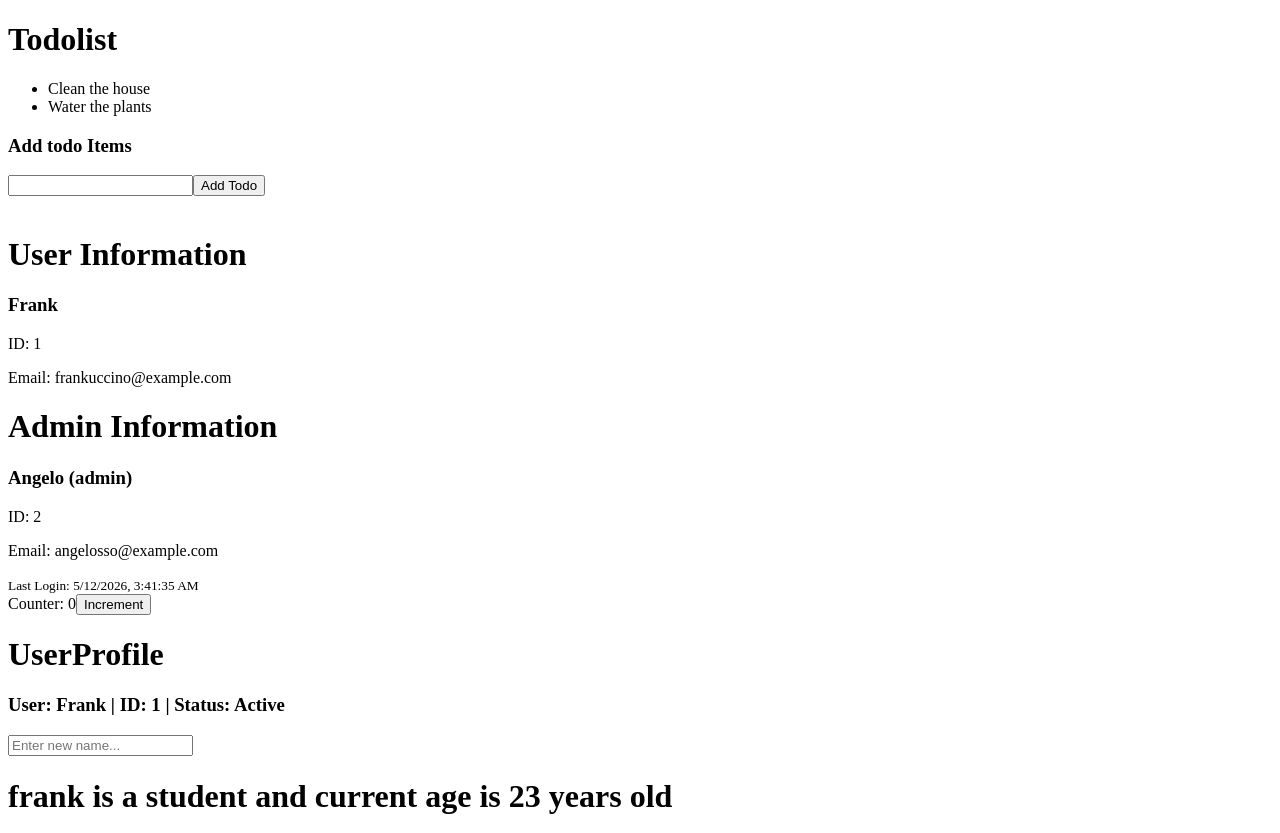
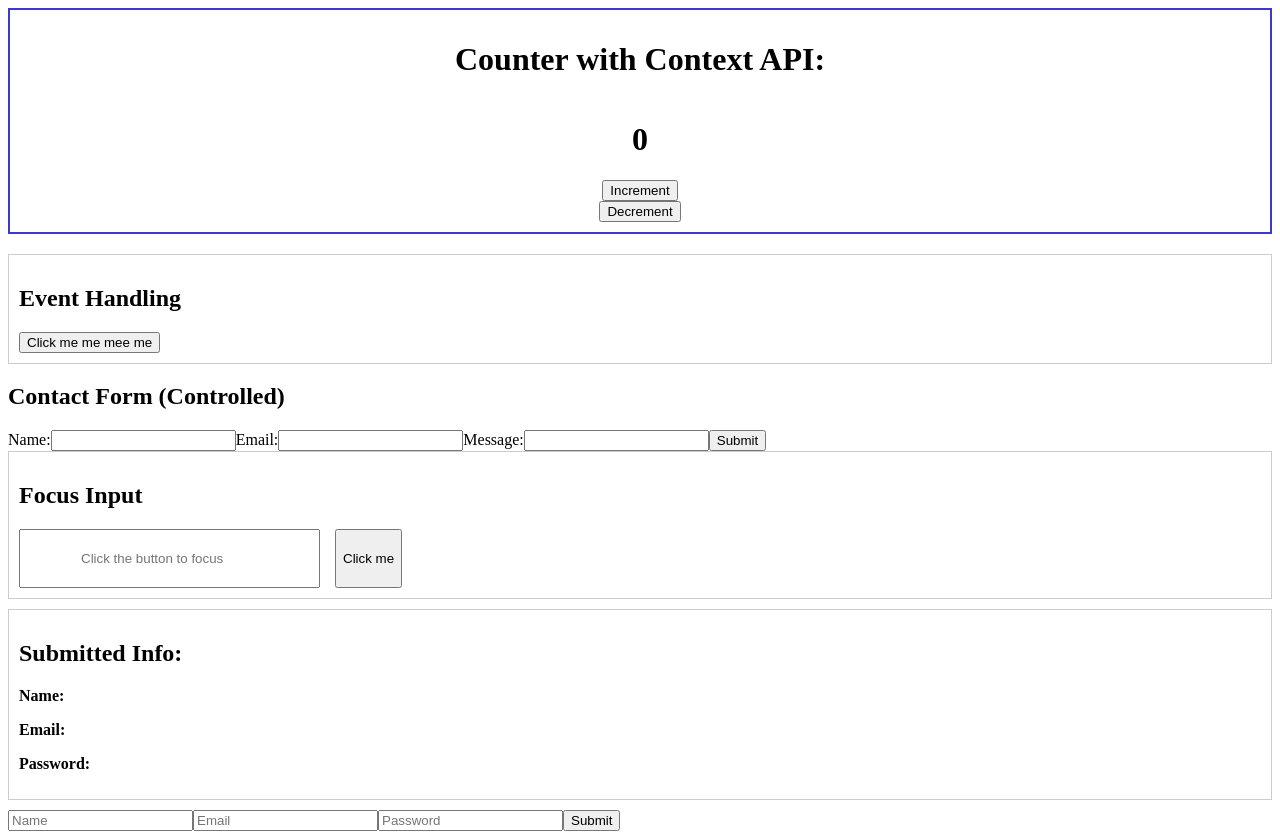
Before and after one commit to Frankuccino/react-typescript-demos, a React (Vite) app: page / in a window 1280 px wide. Shown: the top 833 px of the page. Built offline with nearby package versions, Linux system fonts and the light colour scheme.

Commit message:
feat: add TypeScript with useRef, MouseEvent, ChangeEvent, SubmitEvent,and Context API with createContext and useContext for a Context.Provider Component having children as a ReactNode

```diff
--- a/src/App.tsx
+++ b/src/App.tsx
@@ -8,6 +8,10 @@ import type { AdminInfoList, Info } from "./types";
 import UserInfo from "./components/UserInfo";
 import UserProfile from "./components/UserProfile";
 import TodoList from "./components/TodoList";
+import Form from "./components/Form";
+import FocusInput from "./components/FocusInput";
+import ContactForm from "./components/ContactForm";
+import EventHandling from "./components/EventHandling";
 
 const App = () => {
   const user: Info = {
@@ -26,17 +30,28 @@ const App = () => {
 
   return (
     <div>
+      <Counter />
+
+      <EventHandling />
+      <ContactForm />
+      <FocusInput />
+
+      <Form />
+
       <TodoList />
-      <br />
+
       <UserInfo user={user} />
       <AdminInfo admin={admin} />
       <Counter />
+
       <UserProfile />
       <User name="frank" age={23} isStudent={true} />
       <Children>
         <h1>Hello I'm passing a children and it uses the ReactNode type</h1>
       </Children>
+
       <OldPropType name="angelo" age={23} isStudent={false} />
+
       <Button
         label="Click me i'm available"
         onClick={() => alert("Button Clicked!")}
--- /dev/null
+++ b/src/components/ContactForm.tsx
@@ -0,0 +1,71 @@
+import { useState } from "react";
+
+type ContactFormState = {
+  name: string;
+  email: string;
+  message: string;
+};
+
+const ContactForm = () => {
+  // 1. Initialize state with empty strings (not null) so the inputs are always "controlled"
+  const [formData, setFormData] = useState<ContactFormState>({
+    name: "",
+    email: "",
+    message: "",
+  });
+
+  // 2. The Type Annotation for Change Events
+  // Use React.ChangeEvent and pass the specific HTML element type in brackets
+  const handleChange = (
+    e: React.ChangeEvent<HTMLInputElement | HTMLTextAreaElement>,
+  ) => {
+    const { name, value } = e.target;
+
+    // 3. Functional update to keep existing state and update the specific field
+    setFormData((prev) => ({
+      ...prev,
+      [name]: value,
+    }));
+  };
+
+  const handleSubmit = (e: React.SubmitEvent<HTMLFormElement>) => {
+    e.preventDefault();
+    console.log("Final Form Data:", formData);
+    // Submit logic here (API call, etc.)
+  };
+
+  return (
+    <section>
+      <h2>Contact Form (Controlled)</h2>
+      <form onSubmit={handleSubmit}>
+        <label>Name:</label>
+        <input
+          type="text"
+          name="name"
+          value={formData.name} // Binds the UI to the State
+          onChange={handleChange}
+        />
+
+        <label>Email:</label>
+        <input
+          type="email"
+          name="email"
+          value={formData.email}
+          onChange={handleChange}
+        />
+
+        <label>Message:</label>
+        <input
+          type="text"
+          name="message"
+          value={formData.message}
+          onChange={handleChange}
+        />
+
+        <button type="submit">Submit</button>
+      </form>
+    </section>
+  );
+};
+
+export default ContactForm;
--- a/src/components/Counter.tsx
+++ b/src/components/Counter.tsx
@@ -1,11 +1,25 @@
-import { useState } from "react";
+import { useContext } from "react";
+import { CounterContext } from "../context/CounterContext";
 
 const Counter = () => {
-  const [count, setCount] = useState<number>(0);
+  const { count, increment, decrement } = useContext(CounterContext);
+
   return (
-    <div>
-      Counter: {count}
-      <button onClick={() => setCount(count + 1)}>Increment</button>
+    <div
+      style={{
+        marginBottom: "20px",
+        border: "2px solid #3a38cd",
+        padding: 10,
+        display: "flex",
+        alignItems: "center",
+        justifyContent: "center",
+        flexDirection: "column",
+      }}
+    >
+      <h1>Counter with Context API:</h1>
+      <h1>{count}</h1>
+      <button onClick={increment}>Increment</button>
+      <button onClick={decrement}>Decrement</button>
     </div>
   );
 };
--- /dev/null
+++ b/src/components/EventHandling.tsx
@@ -0,0 +1,24 @@
+const EventHandling = () => {
+  const handleMouseEnter = (e: React.MouseEvent<HTMLDivElement>) => {
+    console.log("Mouse Entered", e.currentTarget);
+  };
+  const handleClick = (e: React.MouseEvent<HTMLButtonElement>) => {
+    console.log("Mouse Clicked", e.currentTarget);
+  };
+
+  return (
+    <div
+      onMouseEnter={handleMouseEnter}
+      style={{
+        border: "1px solid #ccc",
+        padding: "10px",
+        marginBottom: "10px",
+      }}
+    >
+      <h2>Event Handling</h2>
+      <button onClick={handleClick}>Click me me mee me </button>
+    </div>
+  );
+};
+
+export default EventHandling;
--- /dev/null
+++ b/src/components/FocusInput.tsx
@@ -0,0 +1,28 @@
+import { useRef } from "react";
+
+const FocusInput = () => {
+  const inputRef = useRef<HTMLInputElement>(null);
+
+  return (
+    <div
+      style={{
+        border: "1px solid #ccc",
+        padding: "10px",
+        marginBottom: "10px",
+      }}
+    >
+      <h2>Focus Input</h2>
+      <div style={{ display: "flex", gap: 15, width: "100%" }}>
+        <input
+          type="text"
+          placeholder="Click the button to focus"
+          ref={inputRef}
+          style={{ padding: "20px 60px" }}
+        />
+        <button onClick={() => inputRef.current?.focus()}>Click me</button>
+      </div>
+    </div>
+  );
+};
+
+export default FocusInput;
--- /dev/null
+++ b/src/components/Form.tsx
@@ -0,0 +1,73 @@
+import { useRef, useState } from "react";
+
+// Renamed to avoid name collision with the Component
+type FormFields = {
+  name: string;
+  email: string;
+  password: string;
+};
+
+const Form = () => {
+  const [submittedData, setSubmittedData] = useState<FormFields | null>(null);
+
+  // Using specific HTML types for better VS Code autocomplete
+  const nameRef = useRef<HTMLInputElement>(null);
+  const emailRef = useRef<HTMLInputElement>(null);
+  const passwordRef = useRef<HTMLInputElement>(null);
+
+  const handleSubmit = (e: React.SubmitEvent<HTMLFormElement>) => {
+    e.preventDefault();
+
+    // GUARD CLAUSE: Ensure all refs exist before proceeding
+    // This is safer than using the '!' (non-null assertion) operator
+    if (!nameRef.current || !emailRef.current || !passwordRef.current) {
+      return;
+    }
+
+    setSubmittedData({
+      name: nameRef.current.value,
+      email: emailRef.current.value,
+      password: passwordRef.current.value,
+    });
+
+    // CLEANER RESET: Resets the entire form UI at once
+    e.currentTarget.reset();
+  };
+
+  return (
+    <section>
+      <div
+        style={{
+          border: "1px solid #ccc",
+          padding: "10px",
+          marginBottom: "10px",
+        }}
+      >
+        <h2>Submitted Info:</h2>
+        <p>
+          <strong>Name:</strong> {submittedData?.name}
+        </p>
+        <p>
+          <strong>Email:</strong> {submittedData?.email}
+        </p>
+        <p>
+          <strong>Password:</strong> {submittedData?.password}
+        </p>
+      </div>
+
+      <form onSubmit={handleSubmit}>
+        <input type="text" placeholder="Name" ref={nameRef} required />
+        <input type="email" placeholder="Email" ref={emailRef} required />
+        <input
+          type="password"
+          placeholder="Password"
+          ref={passwordRef}
+          required
+        />
+        <button type="submit">Submit</button>
+      </form>
+    </section>
+  );
+};
+
+export default Form;
--- /dev/null
+++ b/src/context/CounterContext.tsx
@@ -0,0 +1,13 @@
+import { createContext } from "react";
+
+interface CounterProps {
+  count: number;
+  increment: () => void;
+  decrement: () => void;
+}
+
+export const CounterContext = createContext<CounterProps>({
+  count: 0,
+  increment: () => {},
+  decrement: () => {},
+});
--- /dev/null
+++ b/src/context/CounterProvider.tsx
@@ -0,0 +1,26 @@
+import { useState, type ReactNode } from "react";
+import { CounterContext } from "./CounterContext";
+
+interface CounterProviderProp {
+  children: ReactNode;
+}
+
+const CounterProvider = ({ children }: CounterProviderProp) => {
+  const [count, setCount] = useState(0);
+
+  const increment = () => {
+    setCount(count + 1);
+  };
+
+  const decrement = () => {
+    setCount(count - 1);
+  };
+
+  return (
+    <CounterContext.Provider value={{ count, increment, decrement }}>
+      {children}
+    </CounterContext.Provider>
+  );
+};
+
+export default CounterProvider;
--- a/src/main.tsx
+++ b/src/main.tsx
@@ -2,9 +2,12 @@ import { StrictMode } from "react";
 import { createRoot } from "react-dom/client";
 
 import App from "./App.tsx";
+import CounterProvider from "./context/CounterProvider.tsx";
 
 createRoot(document.getElementById("root")!).render(
   <StrictMode>
-    <App />
+    <CounterProvider>
+      <App />
+    </CounterProvider>
   </StrictMode>,
 );
```
